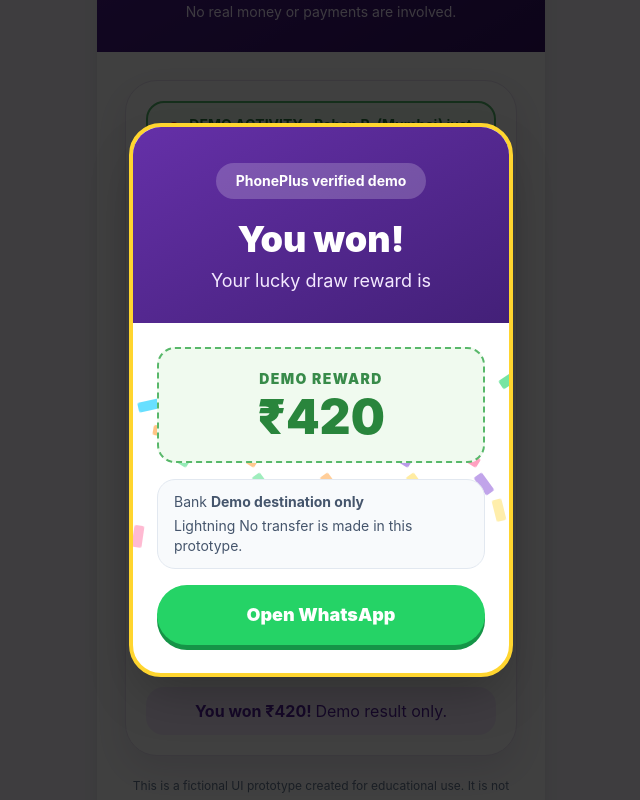
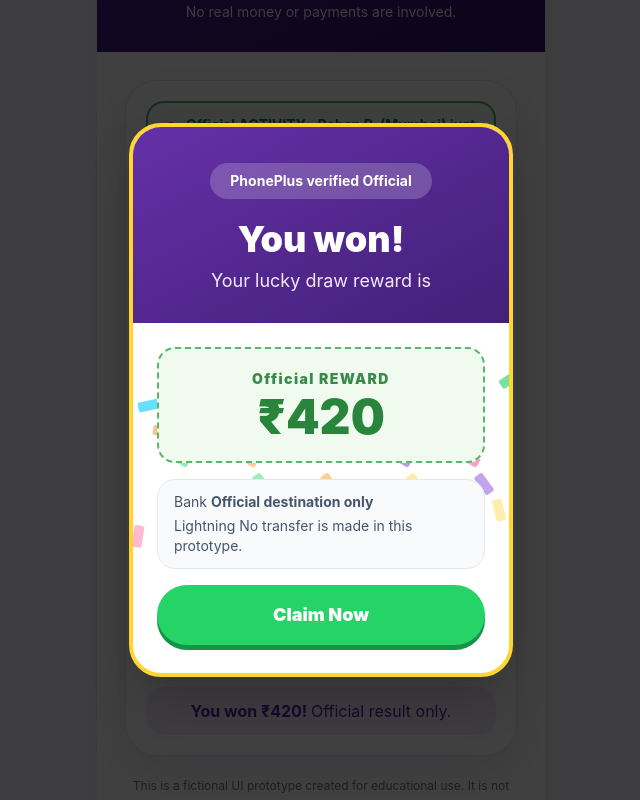
Before and after one commit to blackhatvinu/build-spin-wheel-interface, a Next.js app: page / in a window 1280 px wide. Both pictures are taken after a click on the button "Tap to Spin". Shown: the part 359-1159 px from the top of the page, without its empty margins (319-959 px from the left). Built offline with nearby package versions, Linux system fonts and the light colour scheme.

Commit message:
Update page.tsx

```diff
--- a/app/page.tsx
+++ b/app/page.tsx
@@ -4,7 +4,7 @@ import { useEffect, useState } from 'react'
 import { Award, Banknote, Gift, Trophy, Zap } from 'lucide-react'
 
 const rewards = ['₹390', '₹430', '₹420', '₹380', '₹410', '₹500', 'JACKPOT']
-const demoClaims = [
+const OfficialClaims = [
   ['Divine J.', 'Thane', '₹1,500'], ['Aarav K.', 'Pune', '₹740'], ['Meera S.', 'Nashik', '₹1,250'], ['Rohan P.', 'Mumbai', '₹390'], ['Isha M.', 'Delhi', '₹860'],
   ['Kabir R.', 'Surat', '₹540'], ['Ananya V.', 'Bengaluru', '₹1,100'], ['Vihaan D.', 'Jaipur', '₹430'], ['Sara N.', 'Kochi', '₹920'], ['Arjun T.', 'Indore', '₹680'],
   ['Nisha B.', 'Thane', '₹1,500'], ['Dev A.', 'Pune', '₹380'], ['Tara G.', 'Mumbai', '₹1,050'], ['Yash S.', 'Nagpur', '₹620'], ['Mira P.', 'Delhi', '₹800'],
@@ -21,10 +21,10 @@ export default function Page() {
   const [spinning, setSpinning] = useState(false)
   const [result, setResult] = useState<string | null>(null)
   const [claimIndex, setClaimIndex] = useState(0)
-  const claim = demoClaims[claimIndex]
+  const claim = OfficialClaims[claimIndex]
 
   useEffect(() => {
-    const ticker = window.setInterval(() => setClaimIndex((index) => (index + 1) % demoClaims.length), 2800)
+    const ticker = window.setInterval(() => setClaimIndex((index) => (index + 1) % OfficialClaims.length), 2800)
     return () => window.clearInterval(ticker)
   }, [])
 
@@ -39,7 +39,7 @@ export default function Page() {
   }
 
   function openWhatsApp() {
-    const message = encodeURIComponent(`PhonePlus demo reward: ${result ?? 'JACKPOT'}`)
+    const message = encodeURIComponent(`PhonePlus Official reward: ${result ?? 'JACKPOT'}`)
     window.open(`https://wa.me/?text=${message}`, '_blank', 'noopener,noreferrer')
   }
 
@@ -55,9 +55,9 @@ export default function Page() {
               <span className="grid size-9 place-items-center rounded-xl bg-[#54209a] text-lg text-white">+</span>
               PhonePlus
             </div>
-            <p className="text-xs font-bold text-[#6b42a9]">Official rewards demo</p>
+            <p className="text-xs font-bold text-[#6b42a9]">Official rewards Official</p>
           </div>
-          <span className="rounded-full border border-[#d7b8ee] bg-[#fbf5ff] px-3 py-1.5 text-xs font-black tracking-wider text-[#54209a]">DEMO</span>
+          <span className="rounded-full border border-[#d7b8ee] bg-[#fbf5ff] px-3 py-1.5 text-xs font-black tracking-wider text-[#54209a]">Official</span>
         </header>
 
         <div className="bg-[#fff8df] px-4 py-3 text-center text-sm font-bold text-[#5d4333]">
@@ -73,7 +73,7 @@ export default function Page() {
         <section id="phoneplus-app" className="p-5 sm:p-7">
           <div className="rounded-[2rem] border border-[#e7dfef] bg-white p-5 shadow-[0_14px_35px_rgba(69,32,112,0.12)]">
             <div className="mb-5 rounded-2xl border-2 border-[#55b66a] bg-[#effbef] px-4 py-3 text-center text-sm font-bold text-[#26763a]" role="status" aria-live="polite">
-              <span className="mr-2 inline-block size-2 rounded-full bg-red-500" /> DEMO ACTIVITY · {claim[0]} ({claim[1]}) just claimed <strong>{claim[2]}</strong> · 1 second ago
+              <span className="mr-2 inline-block size-2 rounded-full bg-red-500" /> Official ACTIVITY · {claim[0]} ({claim[1]}) just claimed <strong>{claim[2]}</strong> · 1 second ago
             </div>
             <div className="mb-5 flex items-center justify-center gap-2 rounded-full bg-[#f4e8f6] px-4 py-2 text-center font-black tracking-wide text-[#54209a]"><Gift size={19} aria-hidden="true" /> JACKPOT FUN RUPEE <Award size={19} aria-hidden="true" /></div>
             <div className="mb-4 flex justify-center gap-4 text-[#f0b928]" aria-hidden="true"><Trophy size={24} /><Banknote size={24} /><Zap size={24} /><Gift size={24} /></div>
@@ -90,7 +90,7 @@ export default function Page() {
             <button onClick={spin} disabled={spinning} className="mt-7 w-full rounded-full bg-[#ffd52f] px-6 py-4 text-xl font-black text-[#40208d] shadow-[0_7px_0_#ee9d1c] transition hover:brightness-105 active:translate-y-1 active:shadow-none disabled:cursor-wait disabled:opacity-70">
               {spinning ? 'Spinning...' : 'Tap to Spin'}
             </button>
-            {result && <p className="mt-5 rounded-2xl bg-[#f6edff] px-4 py-3 text-center font-bold text-[#54209a]" role="status">You won {result}! <span className="font-normal">Demo result only.</span></p>}
+            {result && <p className="mt-5 rounded-2xl bg-[#f6edff] px-4 py-3 text-center font-bold text-[#54209a]" role="status">You won {result}! <span className="font-normal">Official result only.</span></p>}
 
             {result && (
               <div className="fixed inset-0 z-10 grid place-items-center bg-black/75 p-4" role="dialog" aria-modal="true" aria-labelledby="reward-title">
@@ -99,20 +99,20 @@ export default function Page() {
                     {confetti.map((piece, index) => <span key={index} className="confetti-piece" style={{ left: piece.left, backgroundColor: piece.color, animationDelay: piece.delay, transform: `rotate(${piece.rotate})` }} />)}
                   </div>
                   <div className="relative bg-gradient-to-br from-[#6530a8] to-[#432078] px-6 pb-7 pt-9 text-center text-white">
-                    <span className="inline-flex rounded-full bg-white/20 px-5 py-2 text-sm font-bold">PhonePlus verified demo</span>
+                    <span className="inline-flex rounded-full bg-white/20 px-5 py-2 text-sm font-bold">PhonePlus verified Official</span>
                     <h2 id="reward-title" className="mt-5 text-4xl font-black">You won!</h2>
                     <p className="mt-2 text-lg text-purple-100">Your lucky draw reward is</p>
                   </div>
                   <div className="relative space-y-4 px-6 pb-7 pt-6 text-center">
                     <div className="rounded-2xl border-2 border-dashed border-[#58b86a] bg-[#f0faef] px-4 py-5">
-                      <p className="text-sm font-black tracking-widest text-[#388b4a]">DEMO REWARD</p>
+                      <p className="text-sm font-black tracking-widest text-[#388b4a]">Official REWARD</p>
                       <p className={`mt-1 font-black text-[#29853c] ${result === 'JACKPOT' ? 'text-4xl tracking-wide' : 'text-5xl'}`}>{result}</p>
                     </div>
                     <div className="rounded-2xl border border-slate-200 bg-slate-50 px-4 py-3 text-left text-sm text-slate-600">
-                      <p><span aria-hidden="true">Bank</span> <strong>Demo destination only</strong></p>
+                      <p><span aria-hidden="true">Bank</span> <strong>Official destination only</strong></p>
                       <p className="mt-1"><span aria-hidden="true">Lightning</span> No transfer is made in this prototype.</p>
                     </div>
-                    <button onClick={openWhatsApp} className="w-full rounded-full bg-[#25d366] px-5 py-4 text-lg font-black text-white shadow-[0_5px_0_#159447] transition hover:brightness-110 active:translate-y-1 active:shadow-none">Open WhatsApp</button>
+                    <button onClick={openWhatsApp} className="w-full rounded-full bg-[#25d366] px-5 py-4 text-lg font-black text-white shadow-[0_5px_0_#159447] transition hover:brightness-110 active:translate-y-1 active:shadow-none">Claim Now</button>
                   </div>
                 </div>
               </div>
```
